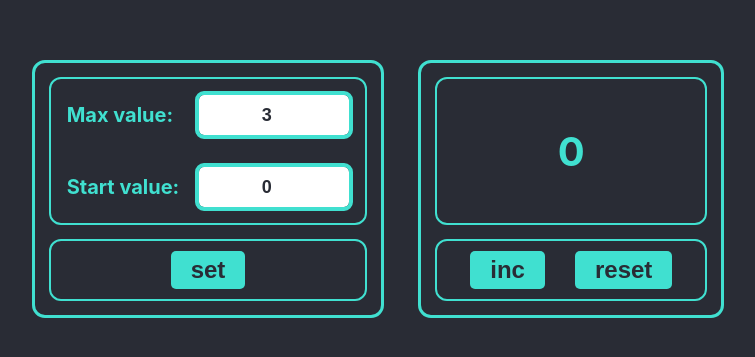
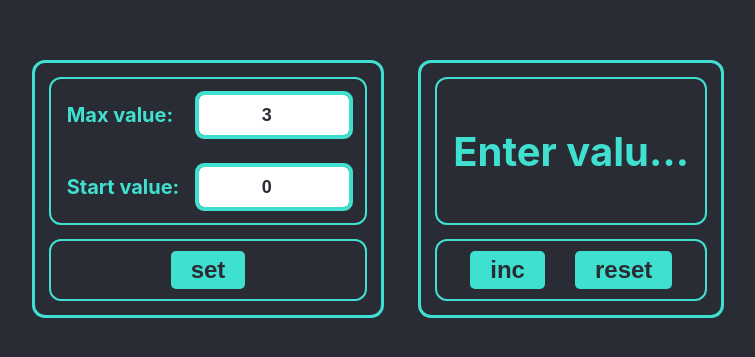
Before and after one commit to KaninGleb/Counter, a React (Vite) app: page / in a window 1280 px wide. Shown: the part 211-568 px from the top of the page, without its empty margins (262-1017 px from the left). Built offline with nearby package versions, Linux system fonts and the light colour scheme.

Commit message:
Auto updating added

```diff
--- a/components/Counter.tsx
+++ b/components/Counter.tsx
@@ -1,13 +1,18 @@
-import {useState} from 'react';
+import {useEffect, useState} from 'react';
 import {Button} from './Button.tsx';
 
 type CounterType = {
     startValue: number
     maxValue: number
+    isEditing: boolean
 }
 
-export const Counter = ( {startValue, maxValue}: CounterType ) => {
+export const Counter = ( {startValue, maxValue, isEditing}: CounterType ) => {
     const [num, setNum] = useState(startValue);
+
+    useEffect( () => {
+        setNum(startValue);
+    }, [startValue, maxValue]);
 
     const incrementHandler = () => {
         setNum(num + 1);
@@ -34,7 +39,9 @@ export const Counter = ( {startValue, maxValue}: CounterType ) => {
                 {errorMessage ? (
                     <span className={'score error'}>{errorMessage}</span>
                 ) : (
-                    <span className={num >= maxValue ? 'score max' : 'score'}>{num}</span>
+                    <span className={isEditing ? 'score editing' : (num >= maxValue ? 'score max' : 'score')}>
+                        {isEditing ? 'Enter values and press «Set»' : num}
+                    </span>
                 )}
             </div>
 
```
